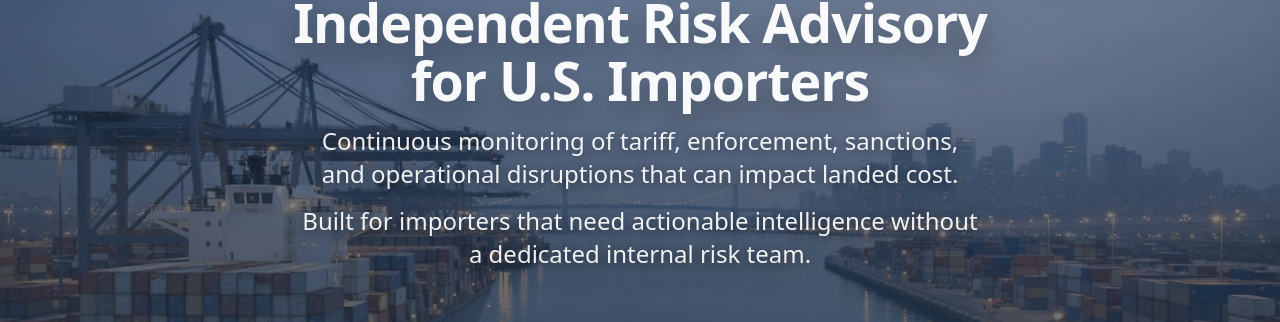
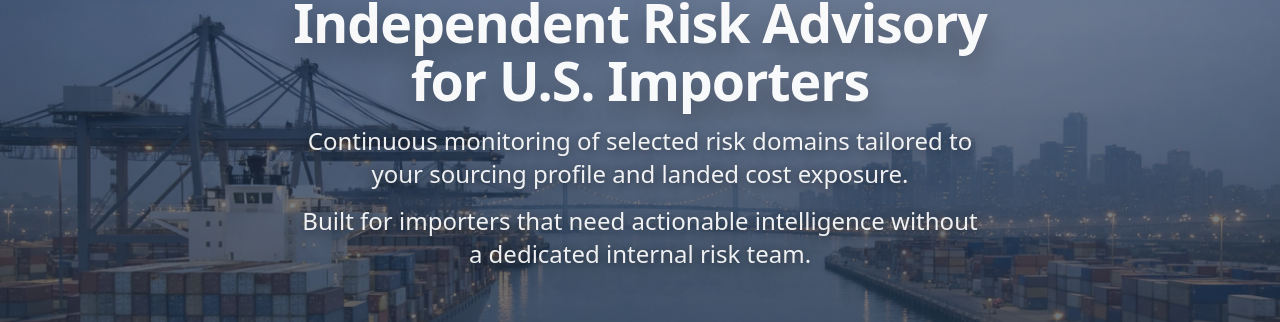
Before and after one commit to importrisk/import-risk-intelligence-site, a Jekyll site: the page built from index.html, in a window 1280 px wide. Shown: the part 150-472 px from the top of the page. Built offline with Jekyll 4.4.1, drawn with Linux system fonts in a browser that asks for light colours.

Commit message:
Update index.html

```diff
--- a/index.html
+++ b/index.html
@@ -17,7 +17,7 @@ description: Independent risk assessment for U.S. importers.
     </h1>
 
     <p class="hero-subtitle">
-      Continuous monitoring of tariff, enforcement, sanctions, and operational disruptions that can impact landed cost.
+      Continuous monitoring of selected risk domains tailored to your sourcing profile and landed cost exposure.
     </p>
 
     <p class="hero-subtitle">
```
